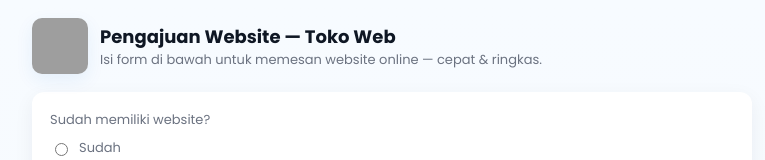
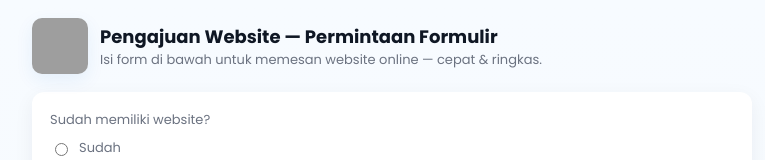
Before and after one commit to lisalisa122051-droid/web, a plain HTML site: page index.html in a window 1280 px wide. Shown: the top 160 px of the page, without its empty margins (248-1013 px from the left). Drawn offline with Linux system fonts and the light colour scheme; grey boxes are pictures that could not be loaded.

Commit message:
Update index.html

```diff
--- a/index.html
+++ b/index.html
@@ -56,7 +56,7 @@
       <!-- Gambar contoh (path lokal) -->
       <img src="https://img1.pixhost.to/images/10270/662407381_imgtmp.jpg" alt="logo contoh">
       <div>
-        <h1>Pengajuan Website — Toko Web </h1>
+        <h1>Pengajuan Website — Permintaan Formulir </h1>
         <div style="font-size:13px;color:var(--muted)">Isi form di bawah untuk memesan website online — cepat & ringkas.</div>
       </div>
     </header>
```
